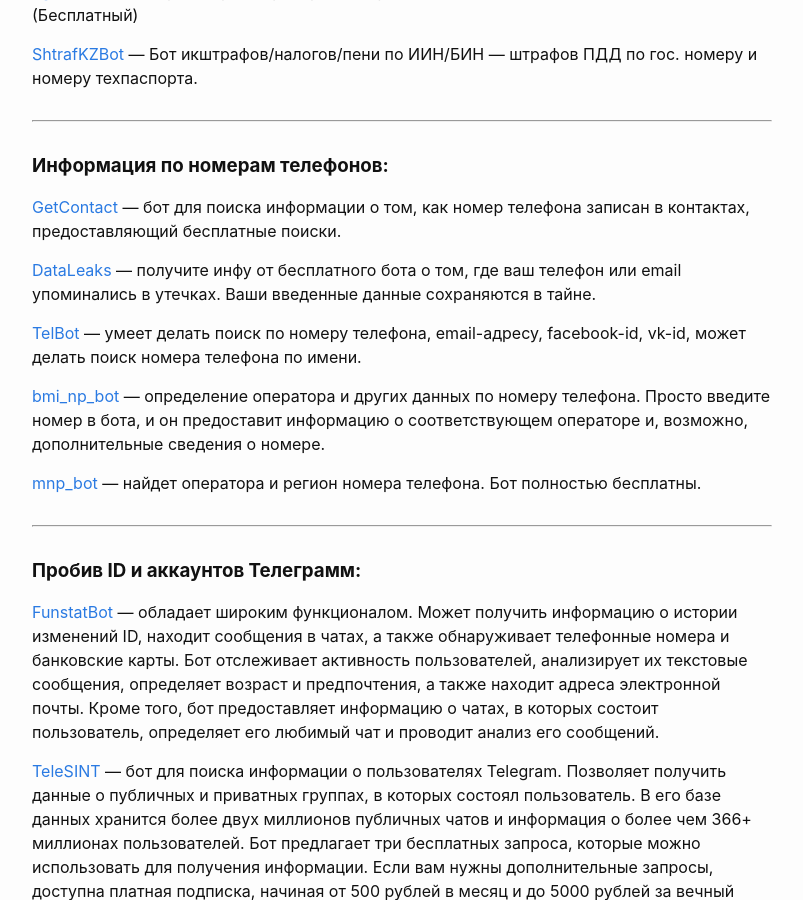
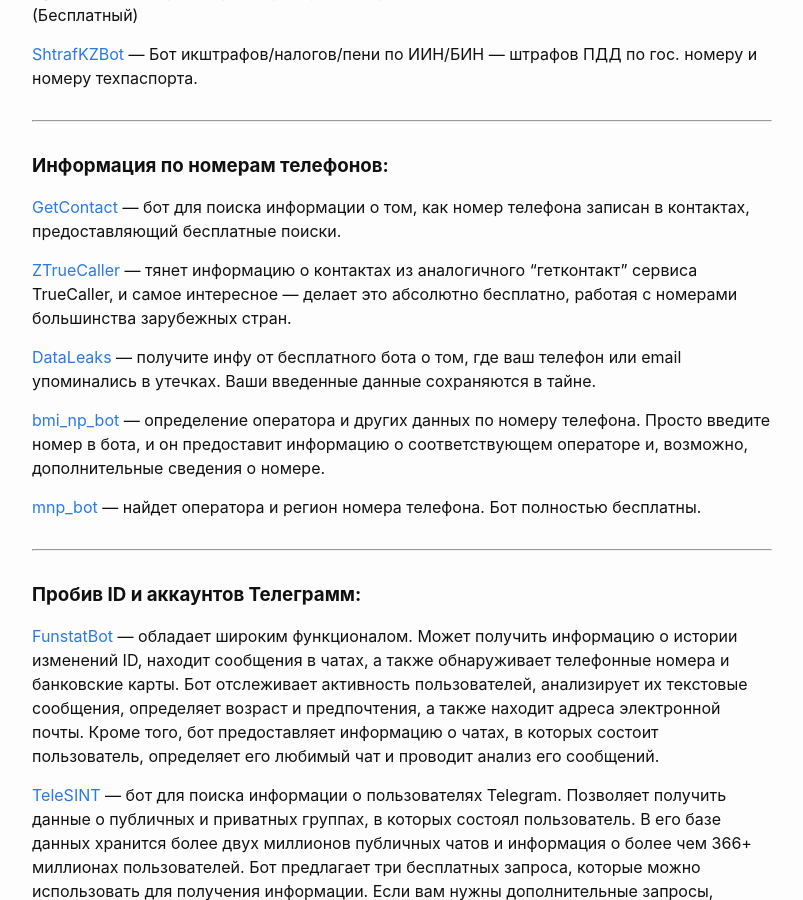
Before and after one commit to PROBIVBOTS/PROBIVBOTS.github.io, a Jekyll site: the page built from index.md, in a window 1280 px wide and 900 px high, scrolled down 2894 px. Shown: the whole window, without its empty margins (238-1041 px from the left). Built offline with Jekyll 4.4.1, drawn with Linux system fonts in a browser that asks for light colours; some of the changed text lies outside the part shown.

Commit message:
Update index.md

```diff
--- a/index.md
+++ b/index.md
@@ -57,9 +57,9 @@ title: Боты для пробива и деанона
 
 [GetContact](https://bit.ly/3XRXb8z) — бот для поиска информации о том, как номер телефона записан в контактах, предоставляющий бесплатные поиски.
 
+[ZTrueCaller](https://bit.ly/4eMfZet) — тянет информацию о контактах из аналогичного "гетконтакт" сервиса TrueCaller, и самое интересное — делает это абсолютно бесплатно, работая с номерами большинства зарубежных стран.
+
 [DataLeaks](/DataLeaksBot/) — получите инфу от бесплатного бота о том, где ваш телефон или email упоминались в утечках. Ваши введенные данные сохраняются в тайне.
-
-[TelBot](https://bit.ly/3TZKWV9) — умеет делать поиск по номеру телефона, email-адресу, facebook-id, vk-id, может делать поиск номера телефона по имени.
 
 [bmi_np_bot](https://vk.cc/cysPo6) — определение оператора и других данных по номеру телефона. Просто введите номер в бота, и он предоставит информацию о соответствующем операторе и, возможно, дополнительные сведения о номере.
 
```
Also changed, not shown: other parts of index.md (+2 -0 lines).
